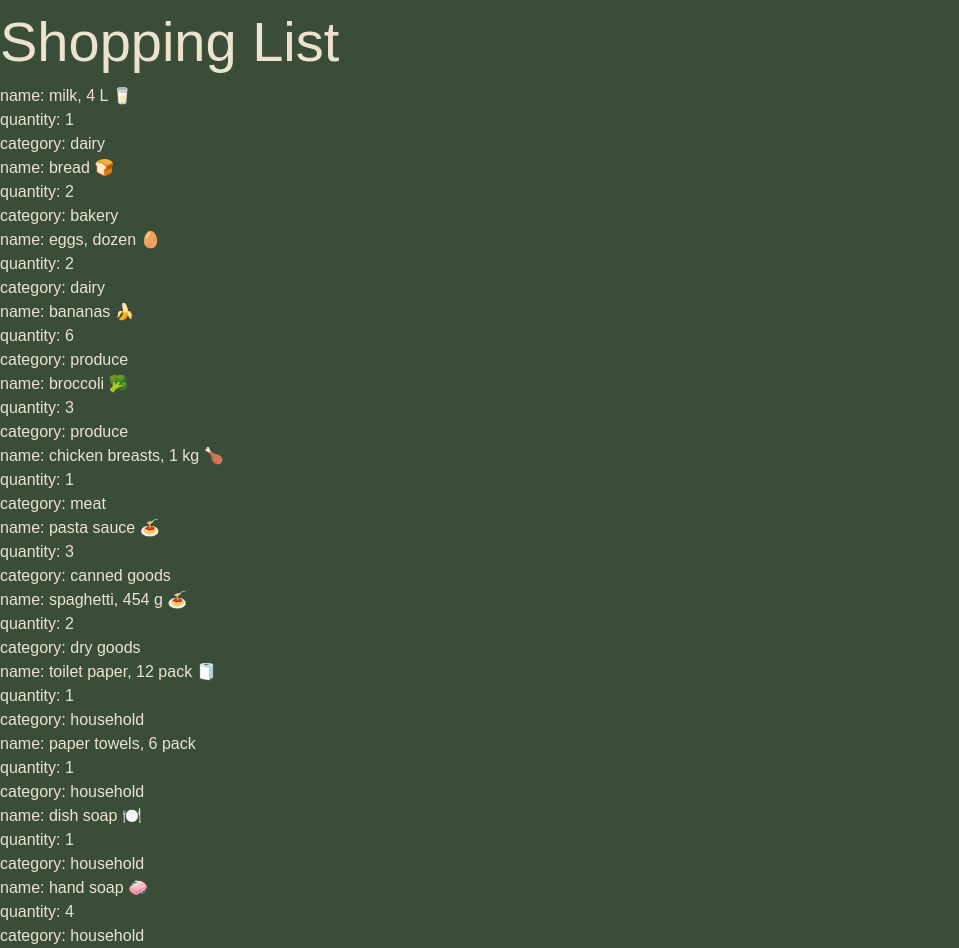
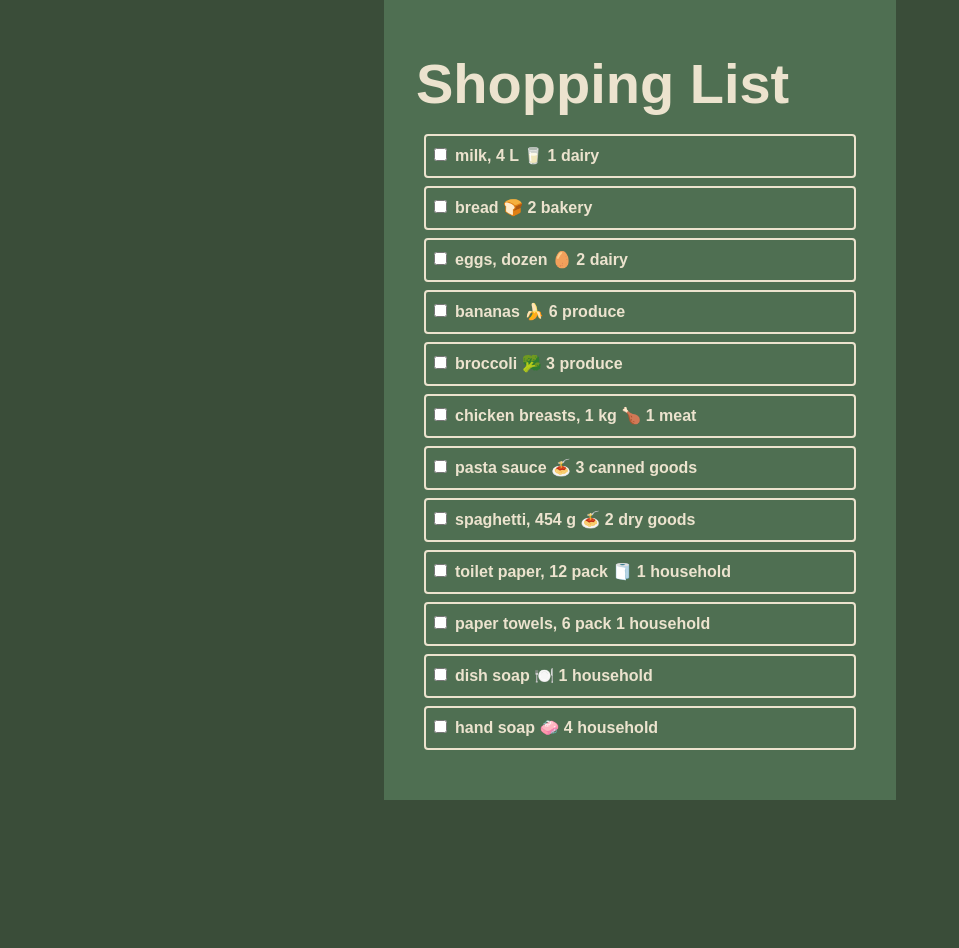
Before and after one commit to jayco01/cprg306-assignments, a Next.js app: page /week-3 in a window 1280 px wide. Shown: the whole page, without its empty margins (0-959 px from the left). After the commit the page ends 800 px from the top, so only its background shows below. Built offline with nearby package versions, Linux system fonts and the light colour scheme.

Commit message:
Feat: Week-3 MVP
Finished styling week-3 page and added a link in the homepage leading to week-3

```diff
--- a/app/page.js
+++ b/app/page.js
@@ -6,7 +6,14 @@ export default function Home() {
   return(
     <section className="h-screen w-full flex flex-col justify-center items-center">
       <h1>{heading}</h1>
-      <Link href="week-2" className="text-font-size-fluid-2 hover:scale-x-105">week-2</Link>
+
+      <Link href="week-2" className="text-font-size-fluid-2 hover:scale-x-105">week-2
+      </Link>
+
+      <Link href="week-3" className="text-font-size-fluid-2 hover:scale-x-105">
+        week-3
+      </Link>
+
     </section>
   );
 }
--- a/app/week-3/item-list.js
+++ b/app/week-3/item-list.js
@@ -64,7 +64,7 @@ export default function ItemList() {
   ];
 
   return (
-    <ul>
+    <ul className="font-semibold">
       {items.map((item) => (
         <Item
           key={item.name}
--- a/app/week-3/item.js
+++ b/app/week-3/item.js
@@ -1,9 +1,21 @@
+'use client'
+
+import {useState} from "react";
+
 export default function Item({ name, quantity, category }) {
+    const htmlString = `${name} ${quantity} ${category} `;
+    const [isChecked, setChecked] = useState(false);
+    const activeList = "m-2 p-2 bg-custom-green rounded-sm border-2 border-custom-offWhite"
+    const inactiveList = "m-2 p-2 bg-transparent rounded-sm border-2 border-custom-offWhite"
   return (
-    <>
-      <li>name: {name}</li>
-      <li>quantity: {quantity}</li>
-      <li>category: {category}</li>
-    </>
+    <li className={isChecked ? activeList : inactiveList}>
+      <input
+      type="checkbox"
+      checked={isChecked}
+      onChange={() => setChecked(!isChecked)}
+      className="mr-2"
+      />
+      {htmlString}
+    </li>
   );
 }
--- a/app/week-3/page.js
+++ b/app/week-3/page.js
@@ -2,8 +2,8 @@ import ItemList from "@/app/week-3/item-list";
 
 export default function Page() {
   return (
-    <main>
-      <h1>Shopping List</h1>
+    <main className="max-w-lg mx-auto min-h-screen flex flex-col justify-center p-8 bg-custom-dark-green">
+      <h1 className="font-bold">Shopping List</h1>
       <ItemList/>
     </main>
   );
```
